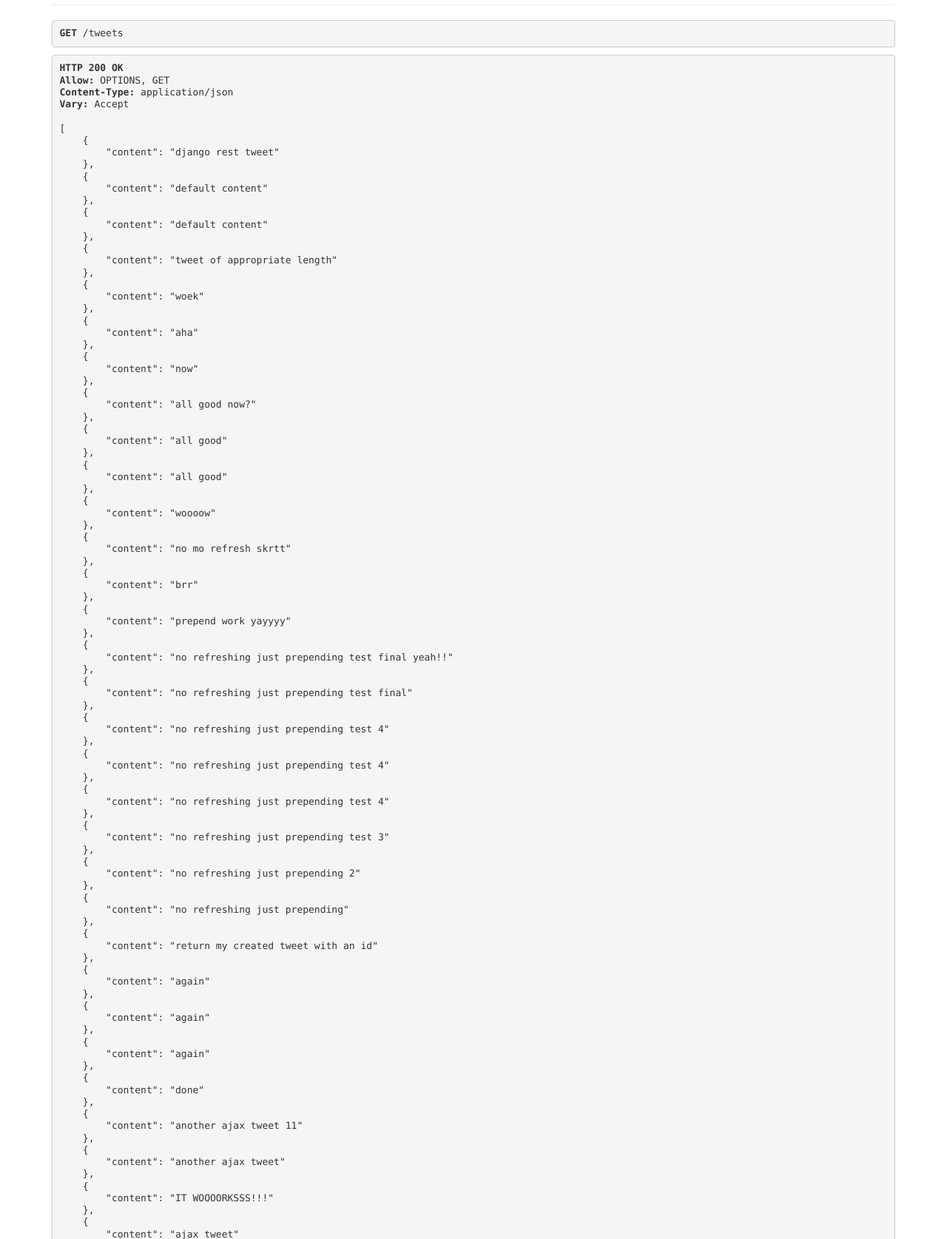
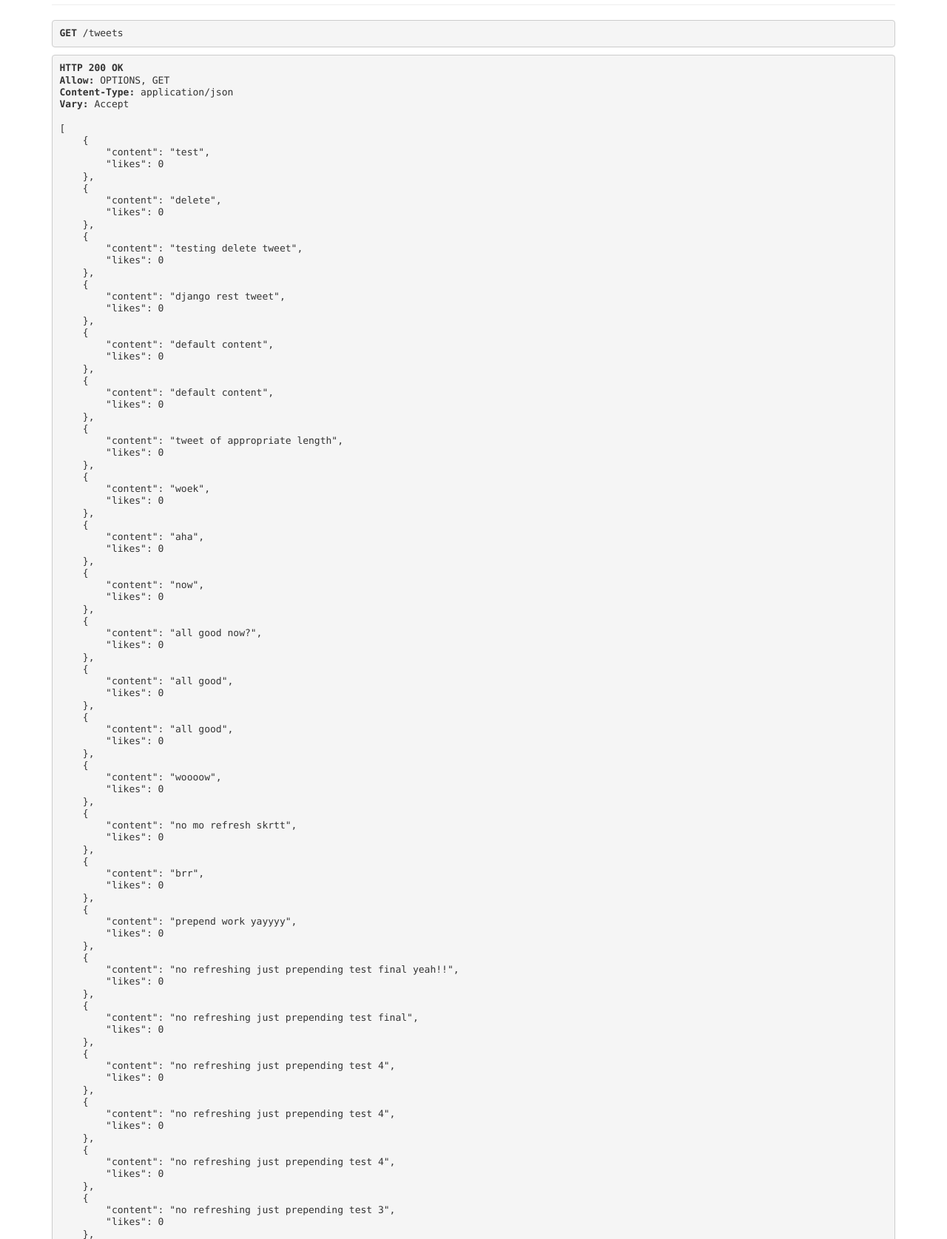
Before and after one commit to Sarahanyan/TwitterClone, a Django app: page /tweets in a window 1280 px wide. Shown: the part 254-1929 px from the top of the page at 74% size. Run offline with Django 3.2, Linux system fonts and the light colour scheme; data comes from the database, SQL or seed files in the repository; data that the repository does not hold is empty; some libraries are stand-ins or nearby versions.

Commit message:
Delete tweet, like, and unlike logic added using rest framework

```diff
--- a/tweetme2/settings.py
+++ b/tweetme2/settings.py
@@ -28,6 +28,7 @@ DEBUG = True
 ALLOWED_HOSTS = ["127.0.0.1"]
 
 TWEET_MAX_LENGTH = 240
+TWEET_ACTION_OPTIONS = ["like", "unlike", "retweet"]
 
 # Application definition
 
--- a/tweetme2/urls.py
+++ b/tweetme2/urls.py
@@ -15,12 +15,14 @@ Including another URLconf
 """
 from django.contrib import admin
 from django.urls import path
-from tweets.views import home_view, tweets_detail_view, tweets_list_view, create_tweet_view
+from tweets.views import home_view, tweets_detail_view, tweets_list_view, create_tweet_view, delete_tweet_view, tweet_action_view
 
 urlpatterns = [
     path('admin/', admin.site.urls),
     path("", home_view),
     path("tweet/<int:tweet_id>", tweets_detail_view),
     path("tweets", tweets_list_view),
-    path("create-tweet", create_tweet_view)
+    path("create-tweet", create_tweet_view),
+    path("api/tweet/<int:tweet_id>/delete", delete_tweet_view),
+    path("api/tweet/action", tweet_action_view)
 ]
--- a/tweets/models.py
+++ b/tweets/models.py
@@ -1,15 +1,25 @@
 from django.db import models
 from django.conf import settings
 from random import randint
+from django.contrib.auth import get_user_model
 # Create your models here.
 
-user = settings.AUTH_USER_MODEL
+User = settings.AUTH_USER_MODEL
+
+
+class TweetLike(models.Model):
+    tweet = models.ForeignKey("Tweet", on_delete=models.CASCADE)
+    user = models.ForeignKey(User, on_delete=models.CASCADE)
+    timestamp = models.DateTimeField(auto_now_add=True)
 
 
 class Tweet(models.Model):
     content = models.TextField()
     image = models.FileField(upload_to="images/", null=True, blank=True)
-    user = models.ForeignKey(user, on_delete=models.CASCADE)
+    user = models.ForeignKey(User, on_delete=models.CASCADE)
+    likes = models.ManyToManyField(
+        User, related_name="user_tweets", blank=True, through=TweetLike)
+    timestamp = models.DateTimeField(auto_now_add=True)
 
     class Meta:
         ordering = ["-id"]
--- a/tweets/serializers.py
+++ b/tweets/serializers.py
@@ -4,12 +4,28 @@ from django.conf import settings
 from .models import Tweet
 
 TWEET_MAX_LENGTH = settings.TWEET_MAX_LENGTH
+TWEET_ACTION_OPTIONS = settings.TWEET_ACTION_OPTIONS
+
+
+class TweetActionSerializer(serializers.Serializer):
+    id = serializers.IntegerField()
+    action = serializers.CharField()
+
+    def validate_action(self, value):
+        if value.lower().strip() not in TWEET_ACTION_OPTIONS:
+            raise serializers.ValidationError("This is not a valid action")
+        return value
 
 
 class TweetSerializer(serializers.ModelSerializer):
+    likes = serializers.SerializerMethodField(read_only=True)
+
     class Meta:
         model = Tweet
-        fields = ["content"]
+        fields = ["content", "likes"]
+
+    def get_likes(self, obj):
+        return obj.likes.count()
 
     def validate_content(self, value):
         if len(value) > TWEET_MAX_LENGTH:
--- a/tweets/views.py
+++ b/tweets/views.py
@@ -11,7 +11,7 @@ from rest_framework.authentication import SessionAuthentication
 
 from .models import Tweet
 from .forms import TweetForm
-from .serializers import TweetSerializer
+from .serializers import TweetSerializer, TweetActionSerializer
 
 ALLOWED_HOSTS = settings.ALLOWED_HOSTS
 
@@ -30,8 +30,10 @@ def tweets_list_view(request):
 @api_view(['GET'])
 def tweets_detail_view(request, tweet_id):
     qs = Tweet.objects.filter(id=tweet_id)
-    if qs.exists:
+    if qs.exists():
         obj = qs.first()
+    if not qs.exists():
+        return Response({"message": "This tweet does not exist"}, status=404)
     serializer = TweetSerializer(obj)
     return Response(serializer.data, status=200)
 
@@ -47,6 +49,49 @@ def create_tweet_view(request, *args, **kwargs):
     return Response({}, status=400)
 
 
+@api_view(['DELETE', 'POST'])
+@permission_classes([IsAuthenticated])
+def delete_tweet_view(request, tweet_id):
+    qs = Tweet.objects.filter(id=tweet_id)
+
+    if not qs.exists():
+        return Response({"message": "This tweet does not exist"}, status=404)
+
+    qs = Tweet.objects.filter(user=request.user)
+
+    if not qs.exists:
+        return Response({"message": "Not authorized to delete this tweet"}, status=403)
+
+    if qs.exists():
+        obj = qs.first()
+    obj.delete()
+    return Response({"message": "Tweet deleted"}, status=200)
+
+
+@api_view(['POST'])
+@permission_classes([IsAuthenticated])
+def tweet_action_view(request):
+    serializer = TweetActionSerializer(data=request.POST)
+    if serializer.is_valid(raise_exception=True):
+        serializer = serializer.validated_data
+        tweet_id = serializer.get("id")
+        action = serializer.get("action")
+
+    qs = Tweet.objects.filter(id=tweet_id)
+
+    if not qs.exists():
+        return Response({"message": "This tweet does not exist"}, status=404)
+
+    obj = qs.first()
+    if action == "like":
+        obj.likes.remove(request.user)
+    elif action == "unlike":
+        obj.likes.add(request.user)
+    elif action == "retweet":
+        pass
+    return Response({"message": "Tweet liked"}, status=200)
+
+
 def tweets_list_view_pure_django(request):
     tweets = Tweet.objects.all()
     tweets_list = [tweet.serialize() for tweet in tweets]
@@ -56,7 +101,7 @@ def tweets_list_view_pure_django(request):
     return JsonResponse(data)
 
 
-def tweets_detail_view(request, tweet_id, *args, **kwargs):
+def tweets_detail_view_pure_django(request, tweet_id, *args, **kwargs):
     data = {
         "id": tweet_id,
     }
```
Also changed, not shown: templates/home.html (+39 -6 lines), tweets/admin.py (+6 -1 lines), db.sqlite3, tweets/migrations/0004_auto_20201217_1313.py (added).
